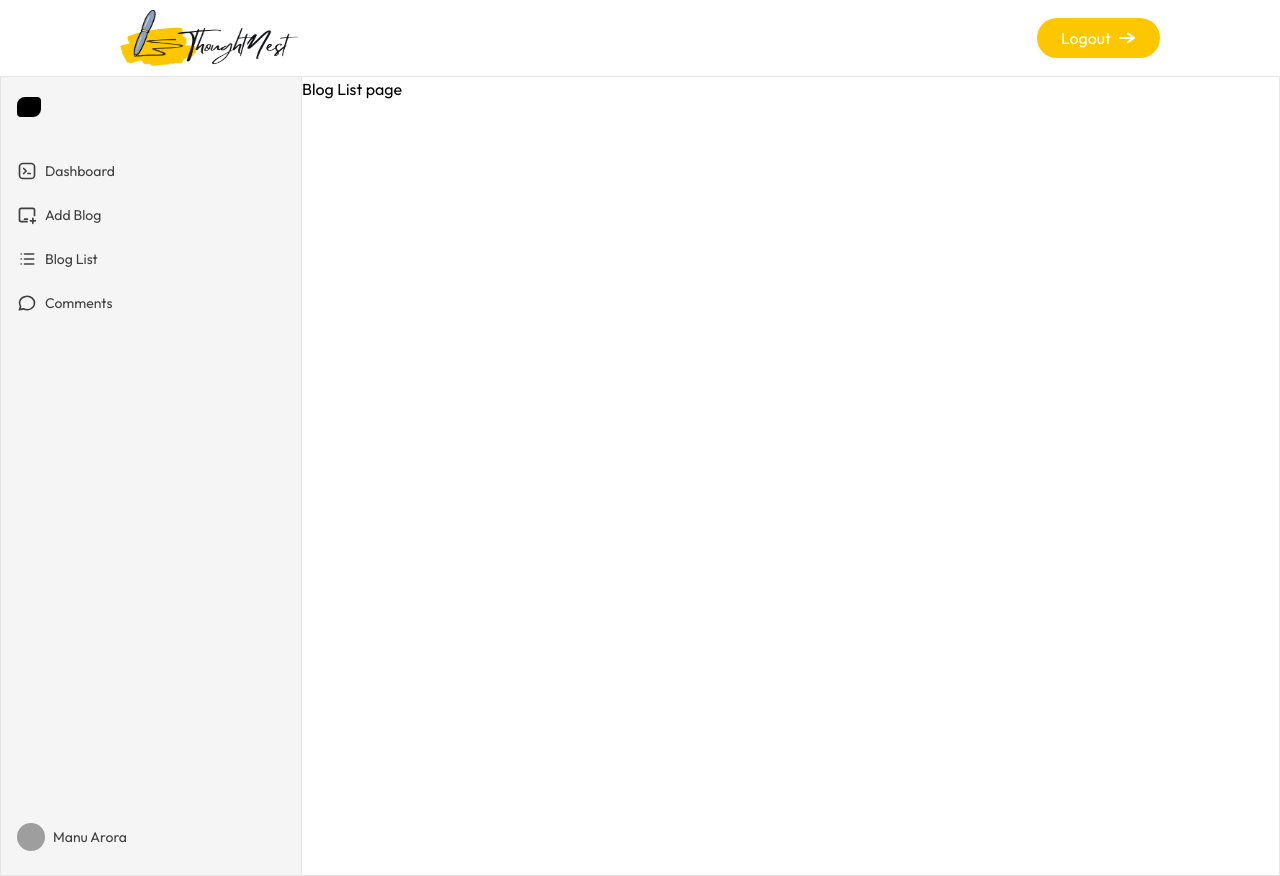
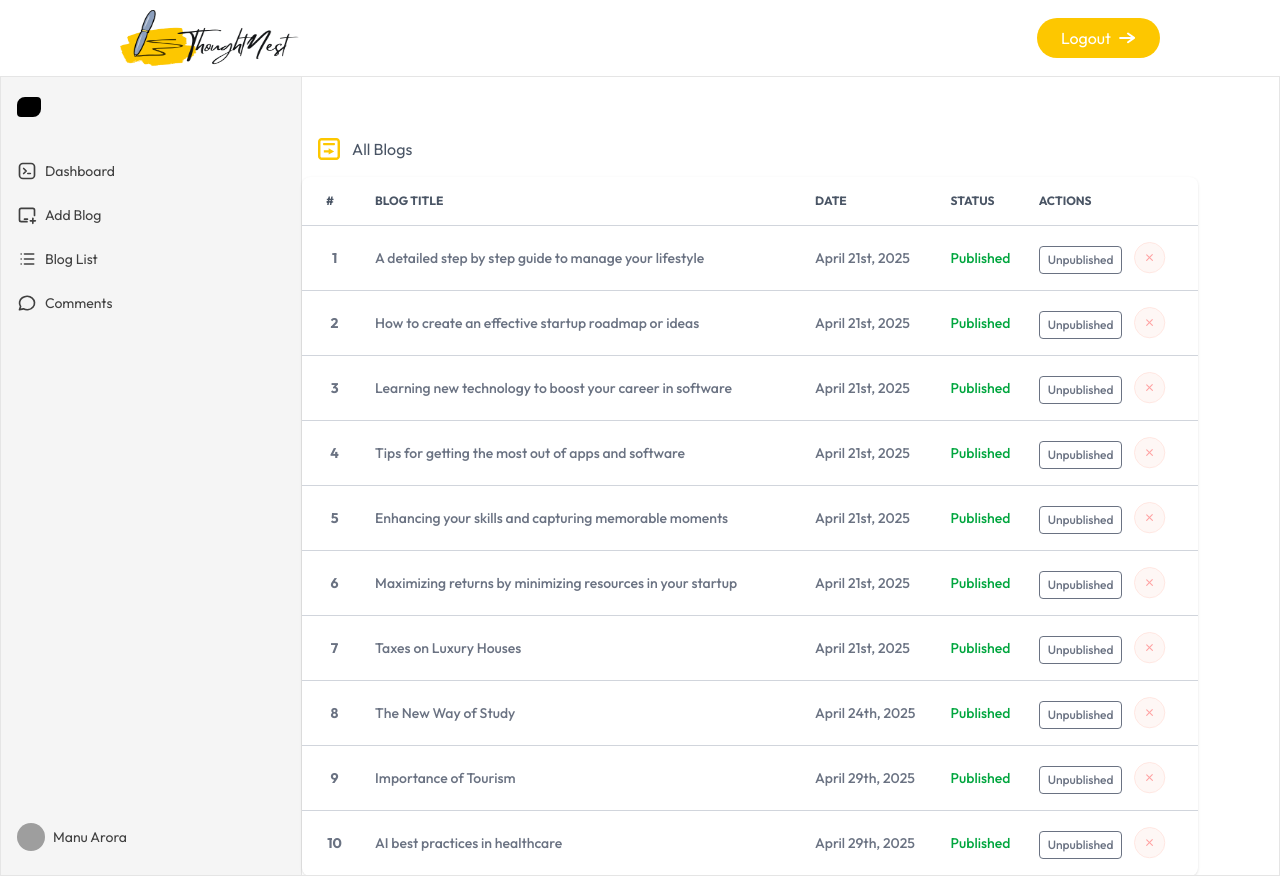
Before and after one commit to MozammilT/thoughtnest, a React (Vite) app in the folder client/: page /dashboard/blogList in a window 1280 px wide. Built offline with nearby package versions, Linux system fonts and the light colour scheme; grey boxes are pictures that could not be loaded.

Commit message:
Add blog list component

```diff
--- a/client/src/pages/Admin/BloglistMenu.jsx
+++ b/client/src/pages/Admin/BloglistMenu.jsx
@@ -1,5 +1,56 @@
+import { useState, useEffect } from "react";
+import { blog_data } from "../../constants/assets.js";
+import TableItem from "@/components/admin/TableItem.jsx";
+
 function BloglistMenu() {
-  return <div>Blog List page</div>;
+  const [blog, setBlogs] = useState([]);
+
+  const fetchBlogs = async () => {
+    setBlogs(blog_data);
+  };
+
+  useEffect(() => {
+    fetchBlogs();
+  }, []);
+
+  return (
+    <div>
+      <div className="flex m-4 mt-15 items-center gap-3 text-gray-600">
+        <img src="/dashboard_icon_4.svg" />
+        <p>All Blogs</p>
+      </div>
+
+      <div className="relative max-w-4xl overflow-x-auto shadow rounded-lg scrollbar-hide bg-white">
+        <table className="w-full text-sm text-gray-500">
+          <thead className="text-xs text-gray-600 text-left uppercase">
+            <tr>
+              <th scope="col" className="px-2 py-4 xl:px-6">
+                #
+              </th>
+              <th scope="col" className="px-2 py-4">
+                blog title
+              </th>
+              <th scope="col" className="px-2 py-4 max-sm:hidden">
+                date
+              </th>
+              <th scope="col" className="px-2 py-4 max-sm:hidden">
+                status
+              </th>
+              <th scope="col" className="px-2 py-4">
+                actions
+              </th>
+            </tr>
+          </thead>
+
+          <tbody>
+            {blog.map((blog, idx) => (
+              <TableItem blog={blog} index={idx + 1} fetchBlogs={fetchBlogs} />
+            ))}
+          </tbody>
+        </table>
+      </div>
+    </div>
+  );
 }
 
 export default BloglistMenu;
```
